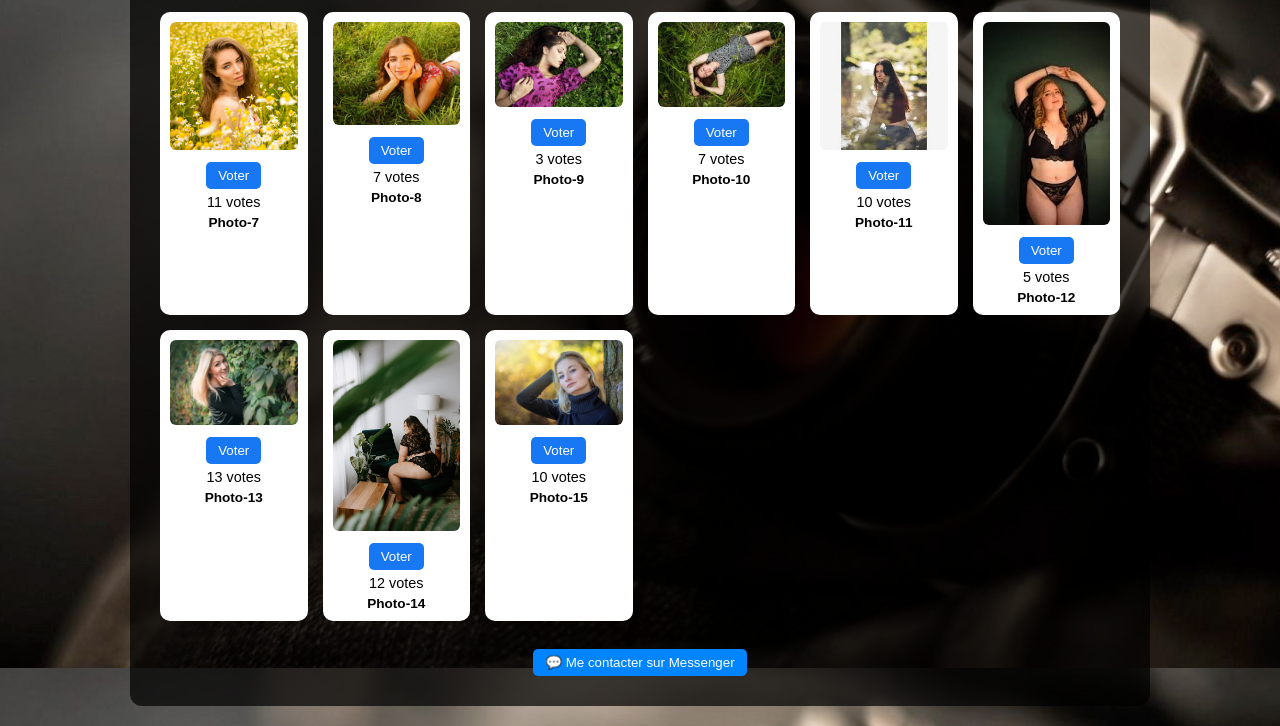
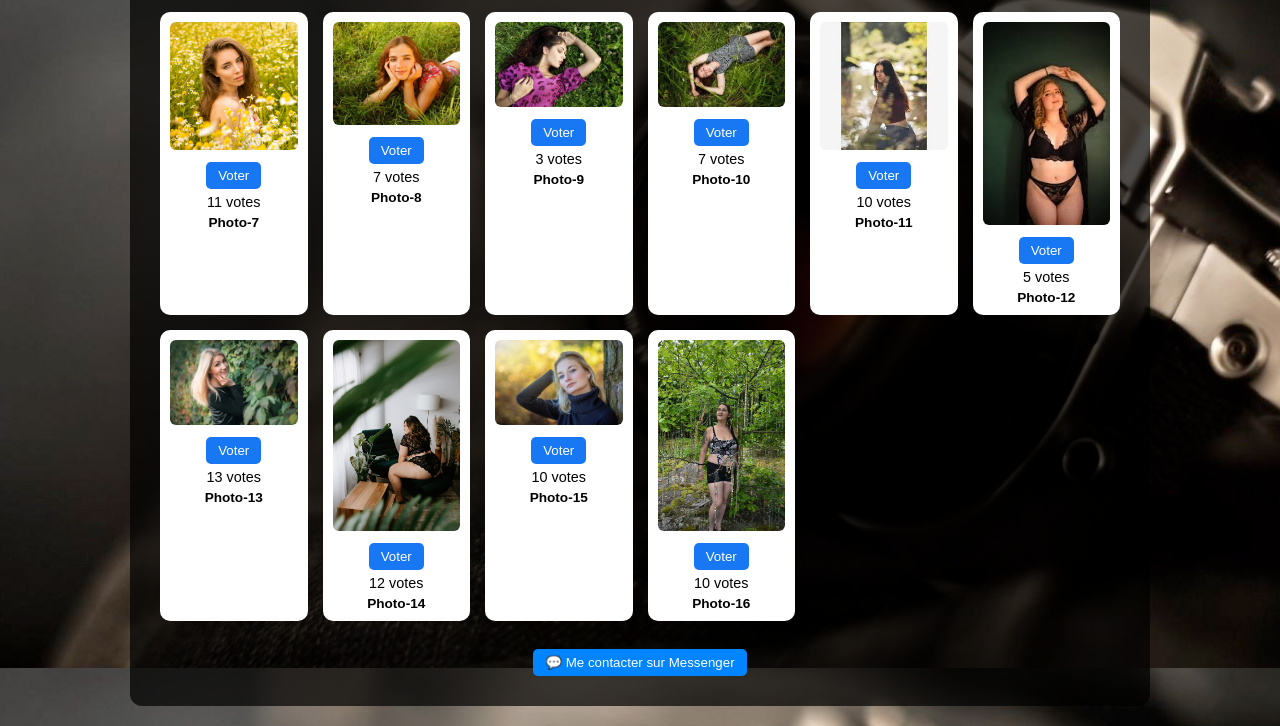
Before and after one commit to EpicsPhotos/estudiop-concours-photos, a plain HTML site: page page_concours.html in a window 1280 px wide. Shown: the part 932-1658 px from the top of the page. Drawn offline with nearby package versions, Linux system fonts and the light colour scheme.

Commit message:
Add files via upload

```diff
--- a/page_concours.html
+++ b/page_concours.html
@@ -230,8 +230,11 @@
 <span class="vote-count" id="votes-15">10 votes</span>
 <span style="display:block; font-weight:bold; margin-top:5px; font-size:0.85em;">Photo-15</span></div>
 
-
-
+<div class="photo-card">
+<img alt="Photo (16)" src="image16.jpg"/>
+<button class="vote-btn" onclick="vote(15)">Voter</button>
+<span class="vote-count" id="votes-2">10 votes</span>
+<span style="display:block; font-weight:bold; margin-top:5px; font-size:0.85em;">Photo-16</span></div>
 
 
 
```
Also changed, not shown: image16.jpg (added).
